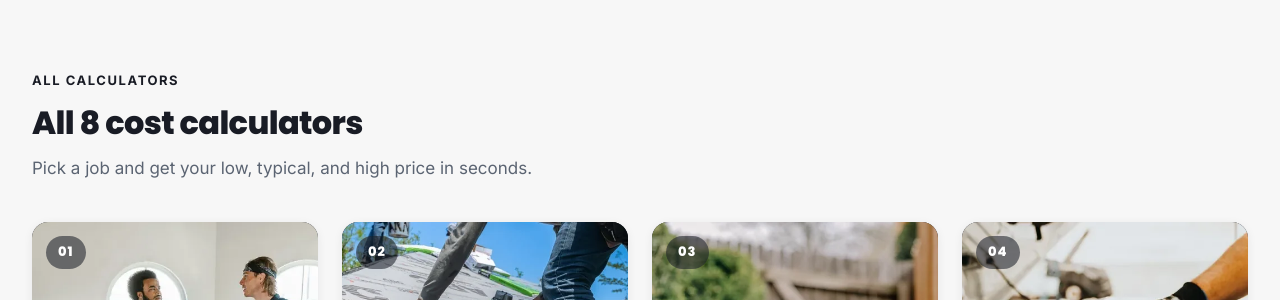
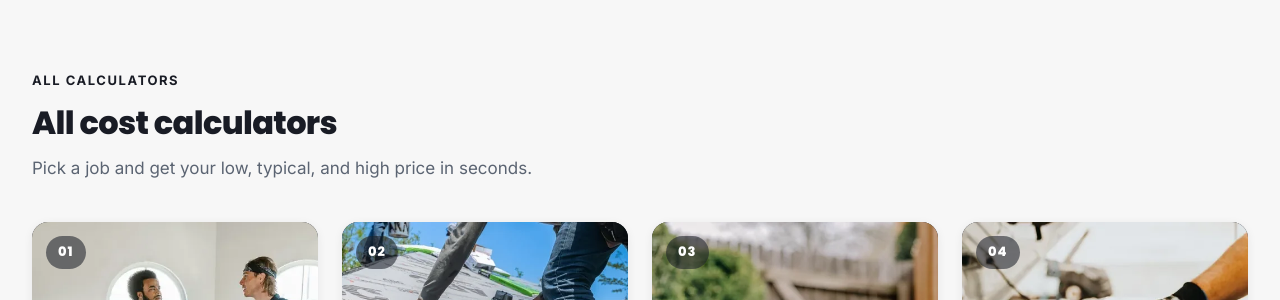
Before and after one commit to zaidmeo09-dhangal/howmuchdoesitcostusa, a Jekyll site: the page built from tools.md, in a window 1280 px wide and 900 px high, scrolled down 790 px. Shown: the part 160-460 px from the top of the window. Built offline with Jekyll 4.4.1, drawn with Linux system fonts in a browser that asks for light colours.

Commit message:
Initial deploy: add tools.md

```diff
--- a/tools.md
+++ b/tools.md
@@ -1,7 +1,7 @@
 ---
 layout: default
-title: All 8 Free Cost Calculators in the USA for Home and Car
-meta_title: "All 8 Free Cost Calculators in the USA for Home and Car"
+title: All Free Cost Calculators in the USA for Home and Car
+meta_title: "All Free Cost Calculators in the USA for Home and Car"
 meta_description: "All cost calculators from How Much Does It Cost USA: movers, roof, fence, oil change, central air, car wrap, car painting, and house painting, all free."
 permalink: /tools/
 breadcrumb: Tools
@@ -56,7 +56,7 @@ schema: |
   <div class="section-wrap">
     <div class="section-head">
       <div class="eyebrow">All Calculators</div>
-      <h2 class="section-title">All 8 cost calculators</h2>
+      <h2 class="section-title">All cost calculators</h2>
       <p class="section-copy">Pick a job and get your low, typical, and high price in seconds.</p>
     </div>
     <div id="searchNotice" class="search-notice" role="status" hidden></div>
```
